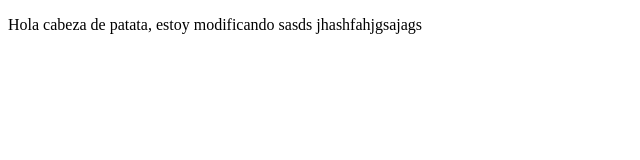
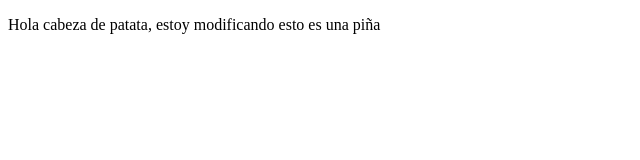
Before and after one commit to ecutipa/proyectoDemoCursoPrework, a plain HTML site: page index.html in a window 1280 px wide. Shown: the full height of the page, 0-640 px from the left. Drawn offline with Linux system fonts and the light colour scheme.

Commit message:
cambios enla piña

```diff
--- a/index.html
+++ b/index.html
@@ -7,6 +7,6 @@
     <title>Hola Mundo</title>
 </head>
 <body>
-    <p>Hola cabeza de patata, estoy modificando sasds jhashfahjgsajags</p>
+    <p>Hola cabeza de patata, estoy modificando esto es una piña</p>
 </body>
 </html>
```
